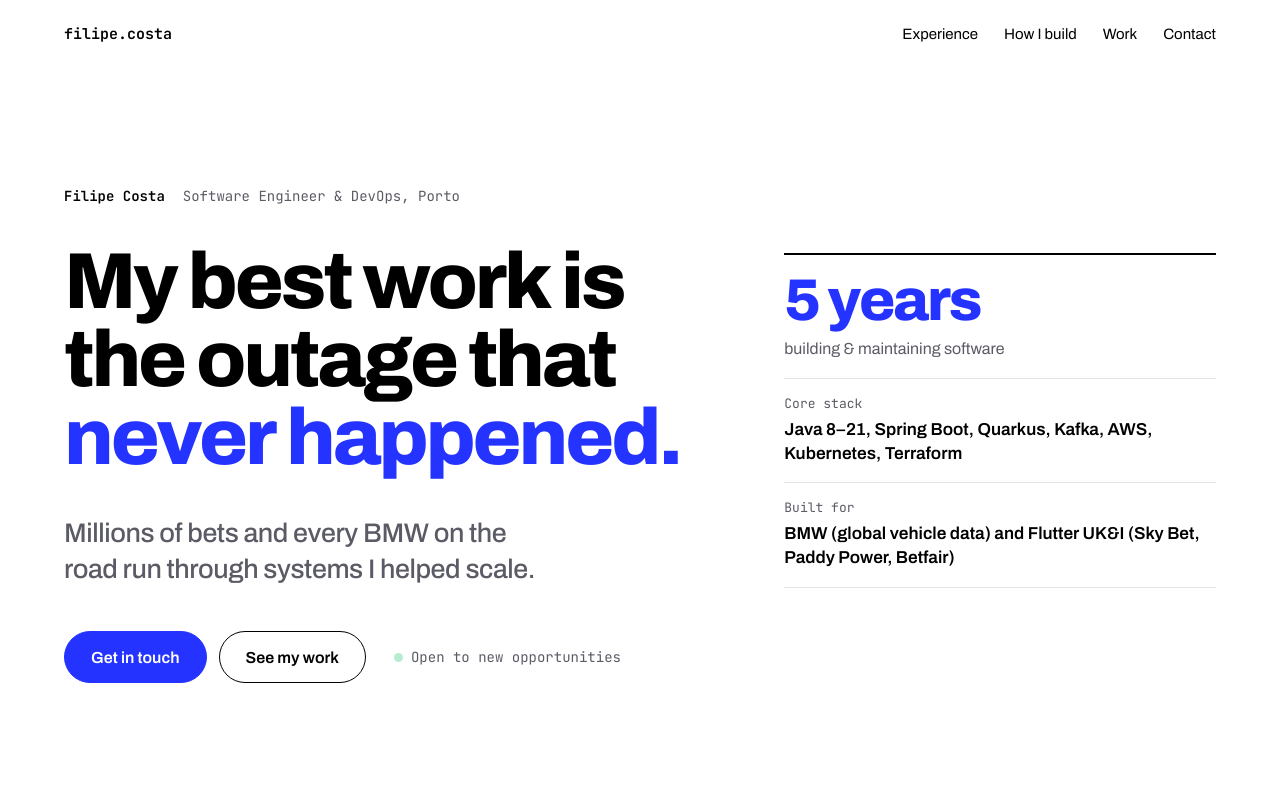
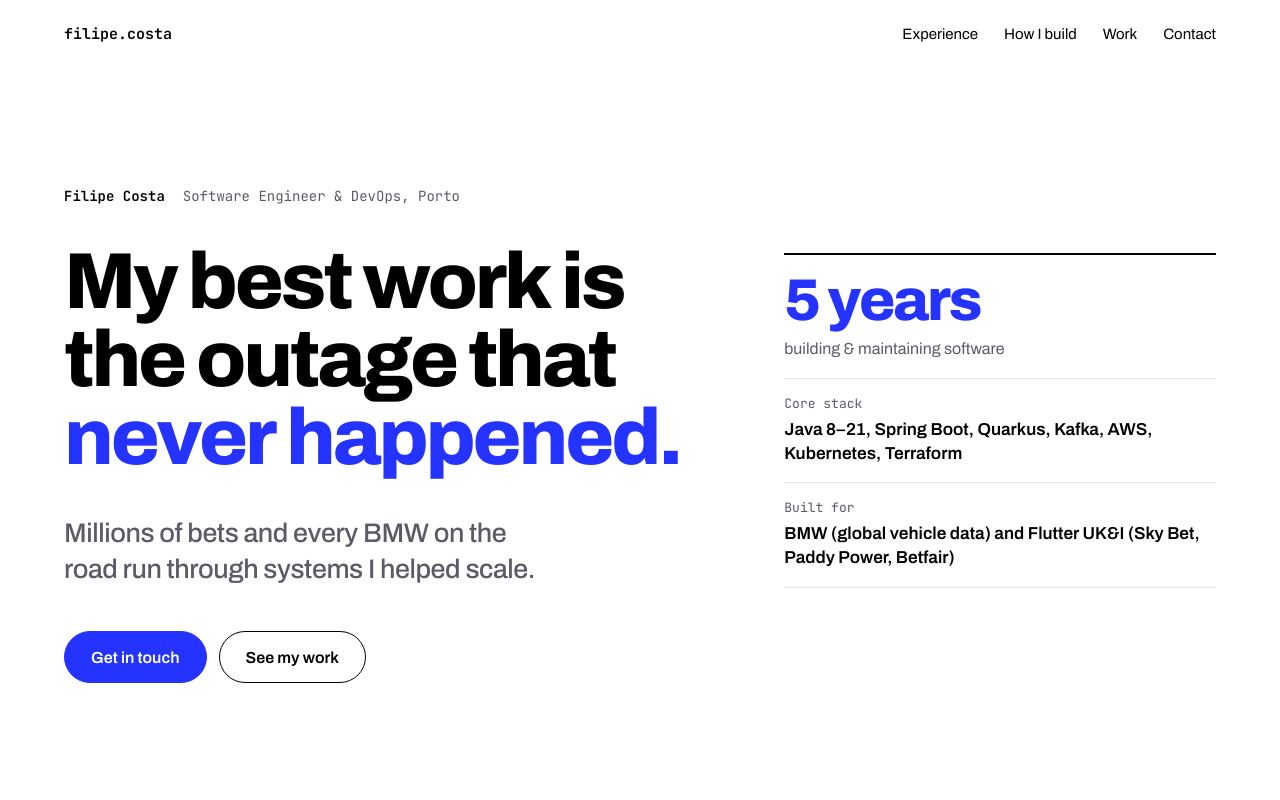
Before and after one commit to filipe4fun/filipe4fun.github.io, a plain HTML site: page index.html in a window 1280 px wide. Shown: the top 800 px of the page. Drawn offline with Linux system fonts and the light colour scheme; animation ran at ten frames a second.

Commit message:
Remove 'open to new opportunities' from the landing page

```diff
--- a/index.html
+++ b/index.html
@@ -436,7 +436,6 @@ footer .wrap{display:flex;justify-content:space-between;gap:12px;flex-wrap:wrap}
     </aside>
   </div>
   <div class="sub rv" style="--i:8">
-    <div class="status"><i></i>Open to new opportunities</div>
     <div class="cta"><a class="btn p" href="#contact">Get in touch</a><a class="btn" href="#work">See my work</a></div>
   </div>
 </div></header>
```
